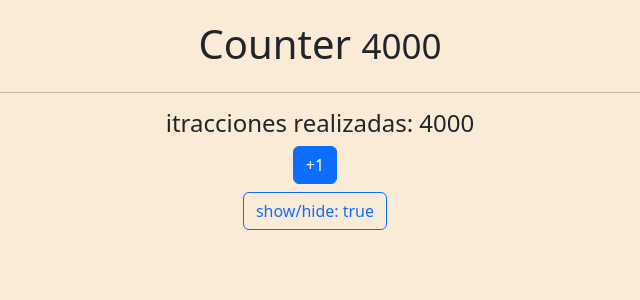
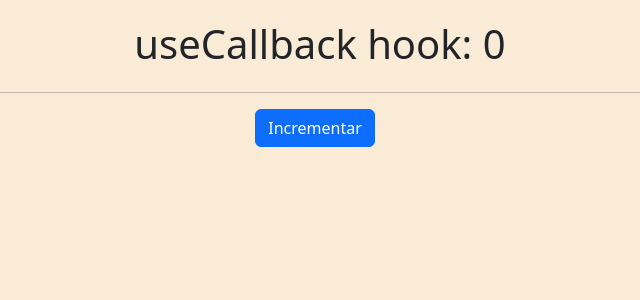
Before and after one commit to danni3231/hook-app, a React (Vite) app: page / in a window 1280 px wide. Shown: the top 300 px of the page, without its empty margins (320-960 px from the left). Built offline with nearby package versions, Linux system fonts and the light colour scheme.

Commit message:
learned useCallback

```diff
--- /dev/null
+++ b/src/06-memo/CallbackHook.jsx
@@ -0,0 +1,19 @@
+import { useCallback, useState } from 'react';
+import { ShowIncrement } from './ShowIncrement';
+
+export const CallbackHook = () => {
+	const [counter, setCounter] = useState(0);
+
+	const incrementFather = useCallback(() => {
+		setCounter((counter) => counter + 1);
+	}, []);
+
+	return (
+		<>
+			<h1>useCallback hook: {counter}</h1>
+			<hr className='w-75' />
+
+			<ShowIncrement increment={incrementFather} />
+		</>
+	);
+};
--- /dev/null
+++ b/src/06-memo/ShowIncrement.jsx
@@ -0,0 +1,16 @@
+import { memo } from 'react';
+
+export const ShowIncrement = memo( ({ increment }) => {
+	console.log('me volvi a generar');
+
+	return (
+		<button
+			className='btn btn-primary'
+			onClick={() => {
+				increment();
+			}}
+		>
+			Incrementar
+		</button>
+	);
+});
--- a/src/main.jsx
+++ b/src/main.jsx
@@ -10,12 +10,13 @@ import { FormCustomHook } from './02-useEffect/FormCustomHook.jsx';
 import { MultipleCustomHooks } from './03-Examples/MultipleCustomHooks.jsx';
 import { FocusScreen } from './04-useRef/FocusScreen.jsx';
 import { Layout } from './05-useLayoutEffect/Layout.jsx';
-import { Memorize } from './06-memo/Memorize.jsx';*/
-import { MemoHook } from './06-memo/MemoHook.jsx';
+import { Memorize } from './06-memo/Memorize.jsx';
+import { MemoHook } from './06-memo/MemoHook.jsx';*/
+import { CallbackHook } from './06-memo/CallbackHook.jsx';
 
 createRoot(document.getElementById('root')).render(
 	//<StrictMode>
-        <MemoHook/>
+        <CallbackHook/>
 		//<FormCustomHook />
 	//</StrictMode>
 );
```
